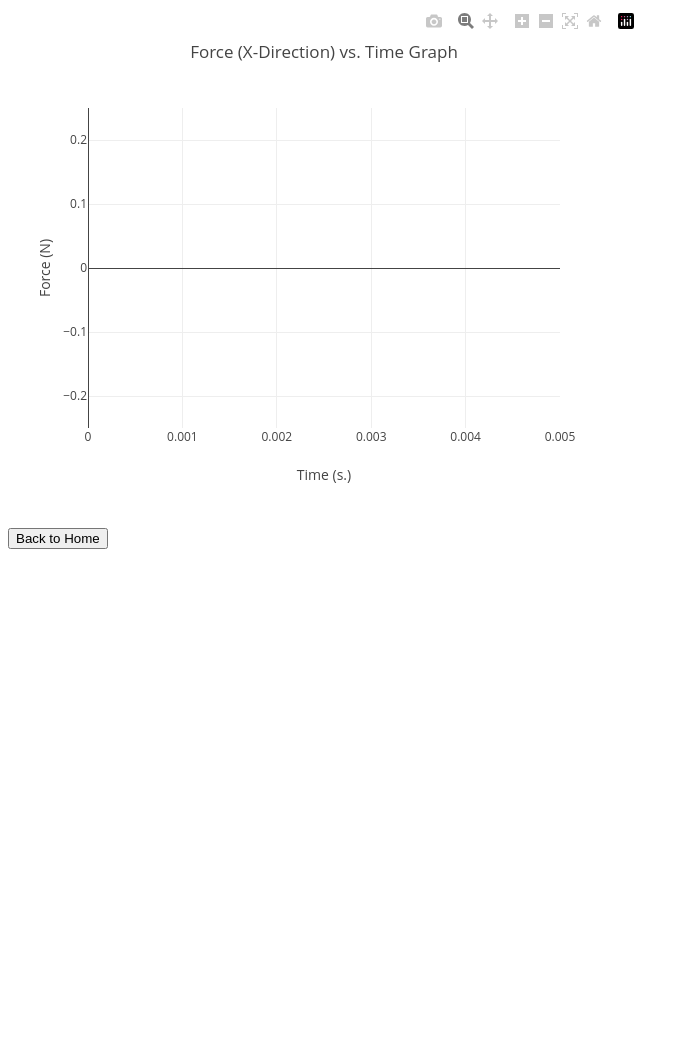
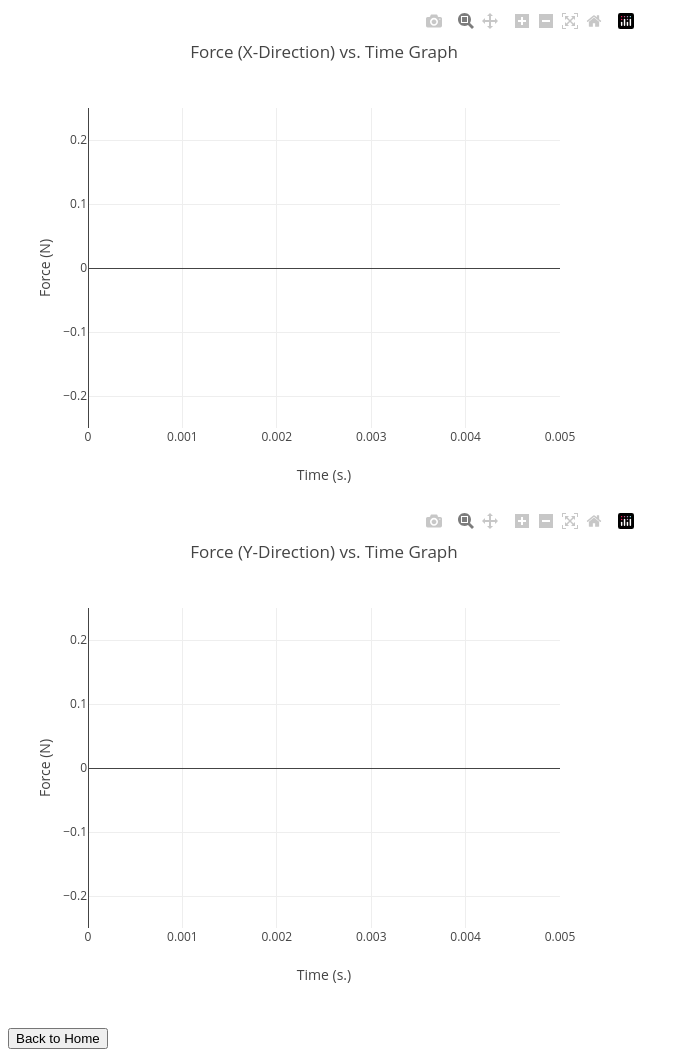
Before and after one commit to Westview-USC-Biomechanics-Collaboration/Prepare2Play-Learning-Experience, a Flask app: template templates/graph.html in a window 1280 px wide. Shown: the whole page, without its empty margins (0-689 px from the left). Before the commit the page ends 549 px from the top, so only its background shows below. Run offline with Flask 3, Linux system fonts and the light colour scheme; the template is opened without the code that fills it, so the values that code supplies are empty; some libraries are stand-ins or nearby versions.

Commit message:
Added Graph for Force in Y-Axis and added Impulse for Y direction. Fixed naming issues

```diff
--- a/ForceTimeGraphs.py
+++ b/ForceTimeGraphs.py
@@ -13,10 +13,16 @@ def graph():
     df = pd.read_csv('data.csv')
 
     # Select subset of data for plotting
-    forcex_subset = df.iloc[18:30, 0].tolist() # This data is limited to 11 data points for the Force and Time
-    timey_subset = df.iloc[18:30, 1].tolist()
+    timex_subset = df.iloc[18:30, 0].tolist() # This data is limited to 11 data points for the Force and Time
+    forcex_subset = df.iloc[18:30, 1].tolist()
 
-    return render_template('graph.html', forcex=forcex_subset, timey=timey_subset)
+    timey_subset = df.iloc[18:30, 0].tolist() # This data is limited to 11 data points for the Force and Time
+    forcey_subset = df.iloc[18:30, 2].tolist()
 
+    return render_template('graph.html',
+                           forcex=forcex_subset,
+                           timey=timey_subset,
+                           forcey=forcey_subset,
+                           timex=timex_subset)
 if __name__ == '__main__':
     app.run(debug=True)
--- a/templates/graph.html
+++ b/templates/graph.html
@@ -18,6 +18,7 @@
 <body>
     <div id="plot-container">
         <div id="plot" style="width: 50%; height: 500px;"></div>
+        <div id="plot2" style="width: 50%; height: 500px;"></div> <!-- New div for the second plot -->
         <!-- Adjust height and width as needed -->
         <div id="value-container"></div> <!-- Container for displaying value -->
         <button onclick="goBack()">Back to Home</button>
@@ -25,16 +26,27 @@
 
     <script>
         var forcex = JSON.parse('{{ forcex | tojson | safe }}');
+        var timex = JSON.parse('{{ timex | tojson | safe }}');
+
+        // New data for the second plot
+        var forcey = JSON.parse('{{ forcey | tojson | safe }}');
         var timey = JSON.parse('{{ timey | tojson | safe }}');
 
         var trace1 = {
-            x: forcex,
-            y: timey,
+            x: timex,
+            y: forcex,
             mode: 'lines+markers',  // or 'lines' for connecting points without markers
             type: 'scatter'
         };
 
-        var layout = {
+        var trace2 = {
+            x: timey,
+            y: forcey,
+            mode: 'lines+markers',  // or 'lines' for connecting points without markers
+            type: 'scatter'
+        };
+
+        var layout1 = {
             xaxis: {
                 range: [0, 0.005],
                 title: 'Time (s.)'
@@ -46,18 +58,45 @@
             title: 'Force (X-Direction) vs. Time Graph'
         };
 
-        Plotly.newPlot('plot', [trace1], layout);
+        var layout2 = {
+            xaxis: {
+                range: [0, 0.005],
+                title: 'Time (s.)'
+            },
+            yaxis: {
+                range: [-0.25, 0.25],
+                title: 'Force (N)'
+            },
+            title: 'Force (Y-Direction) vs. Time Graph'  // Different title for the second plot
+        };
 
-        // Function used to display value of Impulse
-        function updateValue(value) {
-            document.getElementById('value-container').innerHTML = '<b>Impulse:</b> ' + value + ' J';
+        Plotly.newPlot('plot', [trace1], layout1);
+        Plotly.newPlot('plot2', [trace2], layout2);  // Render the second plot
+
+
+
+          // Function used to display value of Impulse for X-Direction
+          function updateValueX(value) {
+            document.getElementById('value-container').innerHTML = '<b>Impulse (X-Direction):</b> ' + value + ' J';
         }
 
-        // Must click on datapoint you want integration to go up to
-        plot.on('plotly_click', function(data){
+        // Function used to display value of Impulse for Y-Direction
+        function updateValueY(value) {
+            document.getElementById('value-container').innerHTML = '<b>Impulse (Y-Direction):</b> ' + value + ' J';
+        }
+
+        // Must click on datapoint you want integration to go up to for the first plot
+        document.getElementById('plot').on('plotly_click', function(data){
+            var pointIndex = data.points[0].pointIndex;
+            var value = timex[pointIndex];
+            updateValueX(value);
+        });
+
+        // Must click on datapoint you want integration to go up to for the second plot
+        document.getElementById('plot2').on('plotly_click', function(data){
             var pointIndex = data.points[0].pointIndex;
             var value = timey[pointIndex];
-            updateValue(value);
+            updateValueY(value);
         });
 
         // Function to navigate back to the landing page
```
